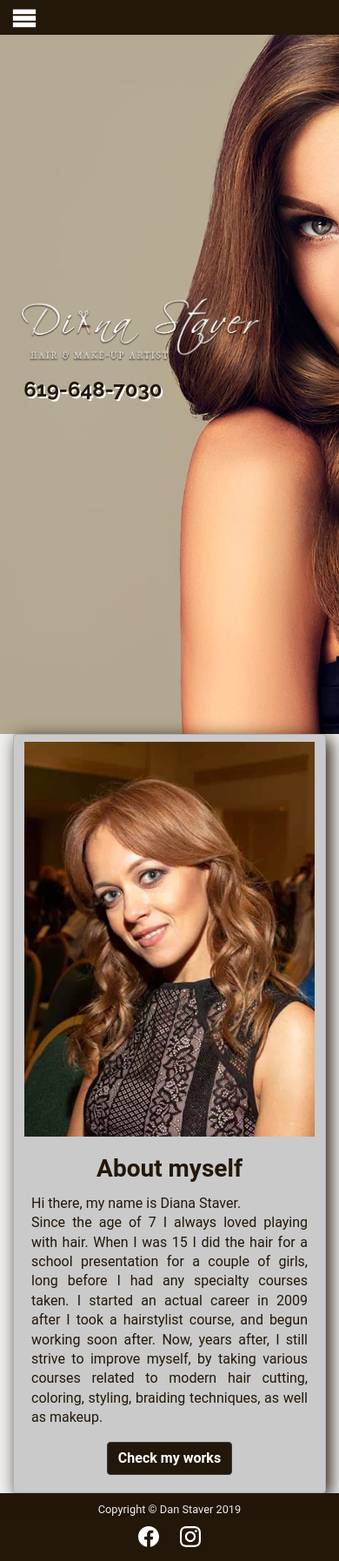
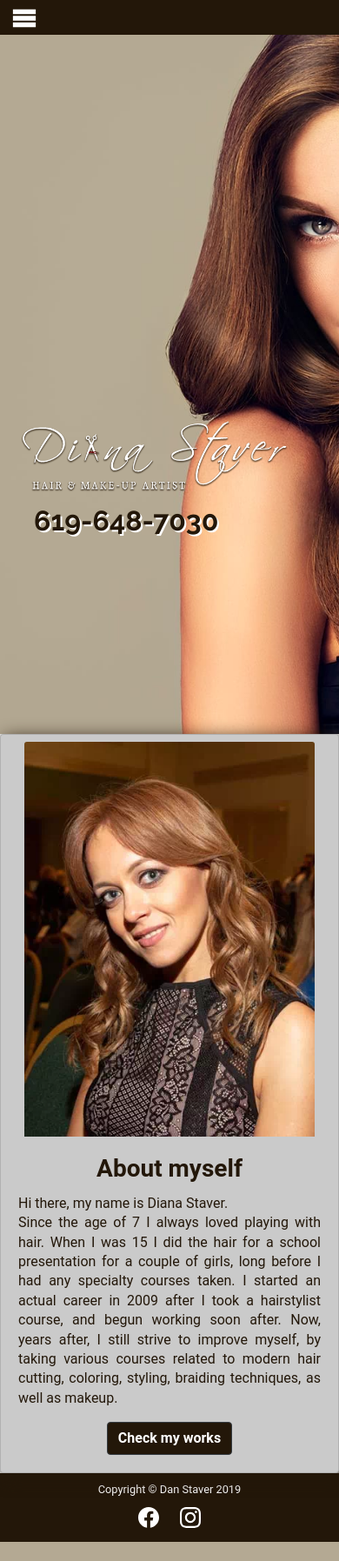
Before and after one commit to benn1988/diana, a Django app: page / in a window 390 px wide. Shown: the whole page at 87% size. After the commit the page ends 1773 px from the top, so only its background shows below. Run offline with Django 3.2, Linux system fonts and the light colour scheme; some libraries are stand-ins or nearby versions.

Commit message:
More updates toward responsive header
Broke header background and logo+telephone apart
Logo+tel now use bottom instead of top for more consistency across different devices
Added link to index when you press on logo
Made the link on telephone not spanned across all width

```diff
--- a/site_content/static/site_content/styles.css
+++ b/site_content/static/site_content/styles.css
@@ -78,27 +78,26 @@ header {
 
 
 /* Diana staver logo */
-header img {
-  margin-top: 40vh;
+.intro {
+  position: absolute;
+  bottom: 27%;
 }
 
 /* Phone number */
-header a {
-  max-width: 576px !important;
+.intro p a {
   text-decoration: none !important;
   font-family: "Raleway", sans-serif;
-  font-size: 1.5rem;
+  font-size: 2rem;
   font-weight: 700;
   color: #231709;
   text-shadow: 2px 2px white;
-  top: 1rem;
 }
-header a:hover {
+.intro a:hover {
   color: #8c796c;
 }
 
-header a p {
-  margin-left: 7vw;
+.intro p {
+  margin: 1rem 0 0 10%;
 }
 
 /* Card with bio on index page */
@@ -213,18 +212,9 @@ article h2 {
 
 /* Media queries */
 @media only screen and (min-width: 576px) {
-  header img {
-    margin-top: 30vh;
-  }
-  header a {
-    font-size: 1.8rem;
-  }
 }
 
 @media only screen and (min-width: 768px) {
-  header a {
-    font-size: 2rem;
-  }
   header {
     background-position: center 48px;
   }
--- a/site_content/templates/site_content/base.html
+++ b/site_content/templates/site_content/base.html
@@ -6,7 +6,7 @@
     <!-- Required meta tags -->
     <meta charset="utf-8">
     <meta name="viewport" content="width=device-width, initial-scale=1, shrink-to-fit=no">
-    <meta name="description" content="Diana Staver is a hairstyle specialist with more than 7 years of experience">
+    <meta name="description" content="Diana Staver is a hair and makeup artist with more than 7 years of experience">
     <meta name="msapplication-TileColor" content="#00aba9">
     <meta name="apple-mobile-web-app-capable" content="yes">
     <meta name="apple-mobile-web-app-status-bar-style" content="black">
@@ -86,10 +86,16 @@
         </div>
     </nav>
     <header class="{% if request.resolver_match.url_name == 'index' %}h-100{% endif %}{% if request.resolver_match.url_name == 'gallery' %}d-none d-sm-block{% endif %}">
-        <img class="img-fluid col-10 col-sm-6 col-md-7" src="{% static 'site_content/images/logo2100.png' %}"
-        srcset="{% static 'site_content/images/logo600.png' %} 600w, {% static 'site_content/images/logo1100.png' %} 1100w, {% static 'site_content/images/logo2100.png' %} 2100w">
-        <a class="col-6" href="tel:+16196487030"><p>619-648-7030</p></a>
     </header>
+    <div class="intro">
+        <a href="{% url 'index' %}">
+            <img class="img-fluid col-11 col-sm-7 col-md-7" src="{% static 'site_content/images/logo2100.png' %}"
+                srcset="{% static 'site_content/images/logo600.png' %} 600w,
+                {% static 'site_content/images/logo1100.png' %} 1100w,
+                {% static 'site_content/images/logo2100.png' %} 2100w">
+        </a>
+        <p><a href="tel:+16196487030">619-648-7030</a></p>
+    </div>
     <!-- Begin page content -->
     <main>
         {% if messages %}
--- a/site_content/templates/site_content/index.html
+++ b/site_content/templates/site_content/index.html
@@ -1,12 +1,16 @@
 {% extends 'site_content/base.html' %}
 {% load static %}
-{% block title %}Diana Staver Hair&Make Up{% endblock title %}
+{% block title %}Diana Staver Hair&MakeUp{% endblock title %}
 {% block content %}
-<div class="container">
+<div class="container p-0">
     <div class="card index-bio mx-auto text-center">
-        <picture class="card-img-top m-md-3 col-md-6 mt-2 mx-auto px-0">
+        <picture>
             <source srcset="{% static 'site_content/images/dianastaver.webp' %}" type="image/webp">
-            <img src="{% static 'site_content/images/dianastaver.jpg' %}" alt="Diana Staver`s personal photo">
+            <img class="card-img-top m-0 m-md-3 col-md-6 mt-2 mx-auto px-0"
+                src="{% static 'site_content/images/dianastaver.jpg' %}" alt="Diana Staver`s personal photo"
+                style="@media only screen and (min-width:320px) and (max-width: 400px) {
+                    max-width: 320px;
+                }">
         </picture>
         <div class="card-body col-md-6">
             <h3 class="card-title text-center font-weight-bold">About myself</h3>
```
Also changed, not shown: blog/templates/blog/blog.html (+5 -4 lines), 1 other file.
